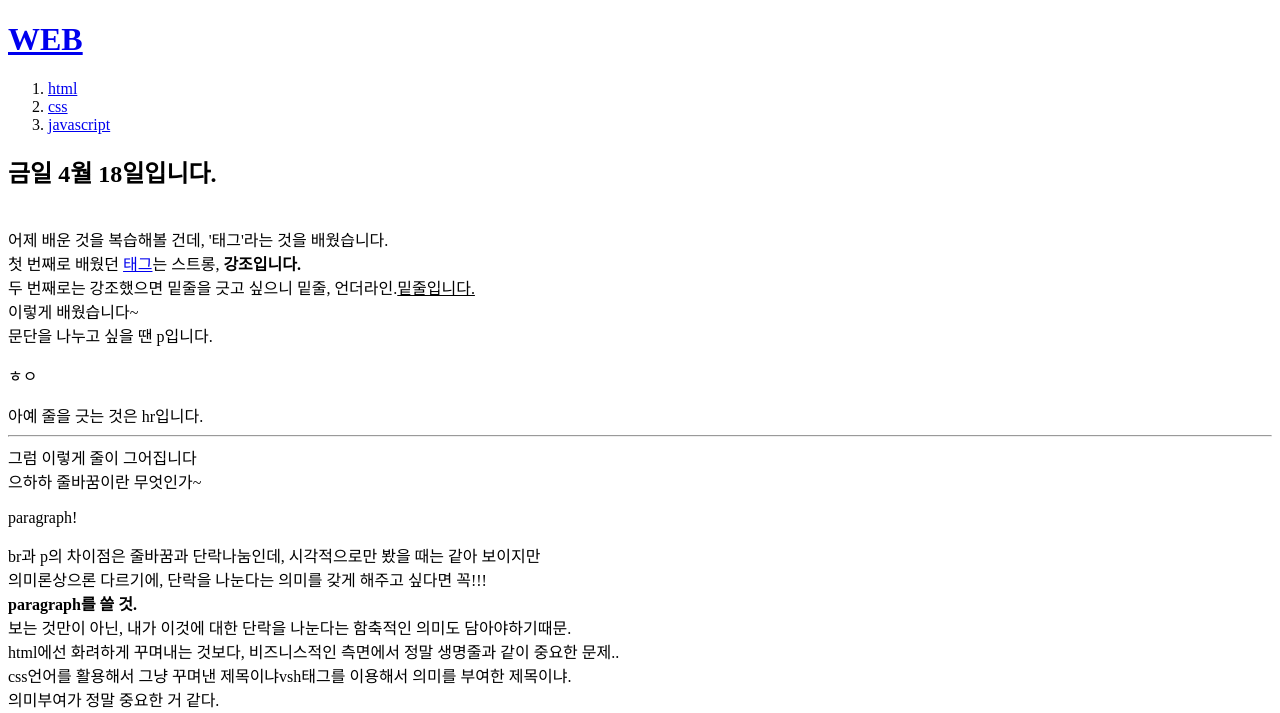
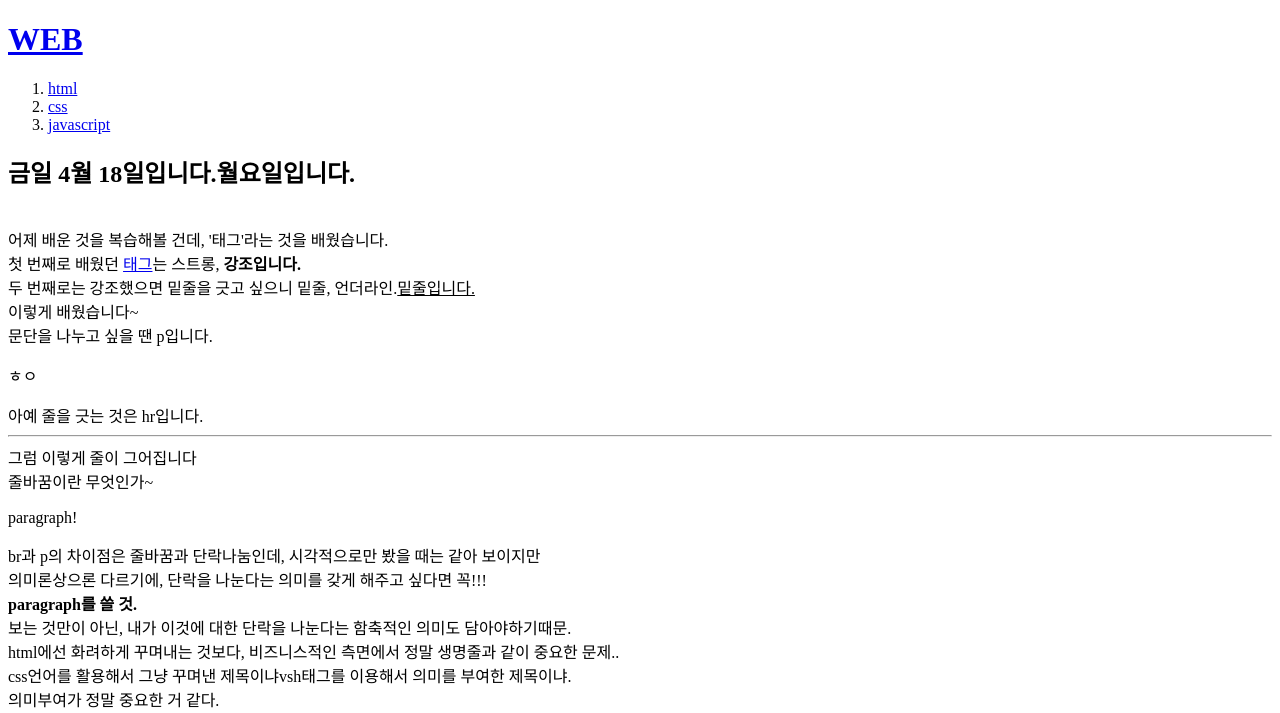
Before and after one commit to 5H97/yebo-web-site, a plain HTML site: page 1.html in a window 1280 px wide. Shown: the top 713 px of the page. Drawn offline with Linux system fonts and the light colour scheme.

Commit message:
2차 수정

```diff
--- a/1.html
+++ b/1.html
@@ -11,7 +11,7 @@
   <li><a href="2.html">css</a></li>
   <li><a href="3.html">javascript</a></li>
 </ol>
-<h2>금일 4월 18일입니다.</h2><br>
+<h2>금일 4월 18일입니다.월요일입니다.</h2><br>
 어제 배운 것을 복습해볼 건데, '태그'라는 것을 배웠습니다.<br>
 첫 번째로 배웠던 <a href="https://www.w3.org/TR/2011/WD-html5-20110405/" target="_blank" title="html5 specification">태그</a>는 스트롱, <strong>강조입니다.</strong><br>
 두 번째로는 강조했으면 밑줄을 긋고 싶으니 밑줄, 언더라인.<u>밑줄입니다.</u><br>
@@ -19,7 +19,6 @@
 문단을 나누고 싶을 땐 p입니다. <p>ㅎㅇ</p>
 아예 줄을 긋는 것은 hr입니다. <hr>
 그럼 이렇게 줄이 그어집니다 <br>
-으하하
 줄바꿈이란 무엇인가~
 <p>paragraph!</p>
 br과 p의 차이점은 줄바꿈과 단락나눔인데, 시각적으로만 봤을 때는 같아 보이지만<br>
```
